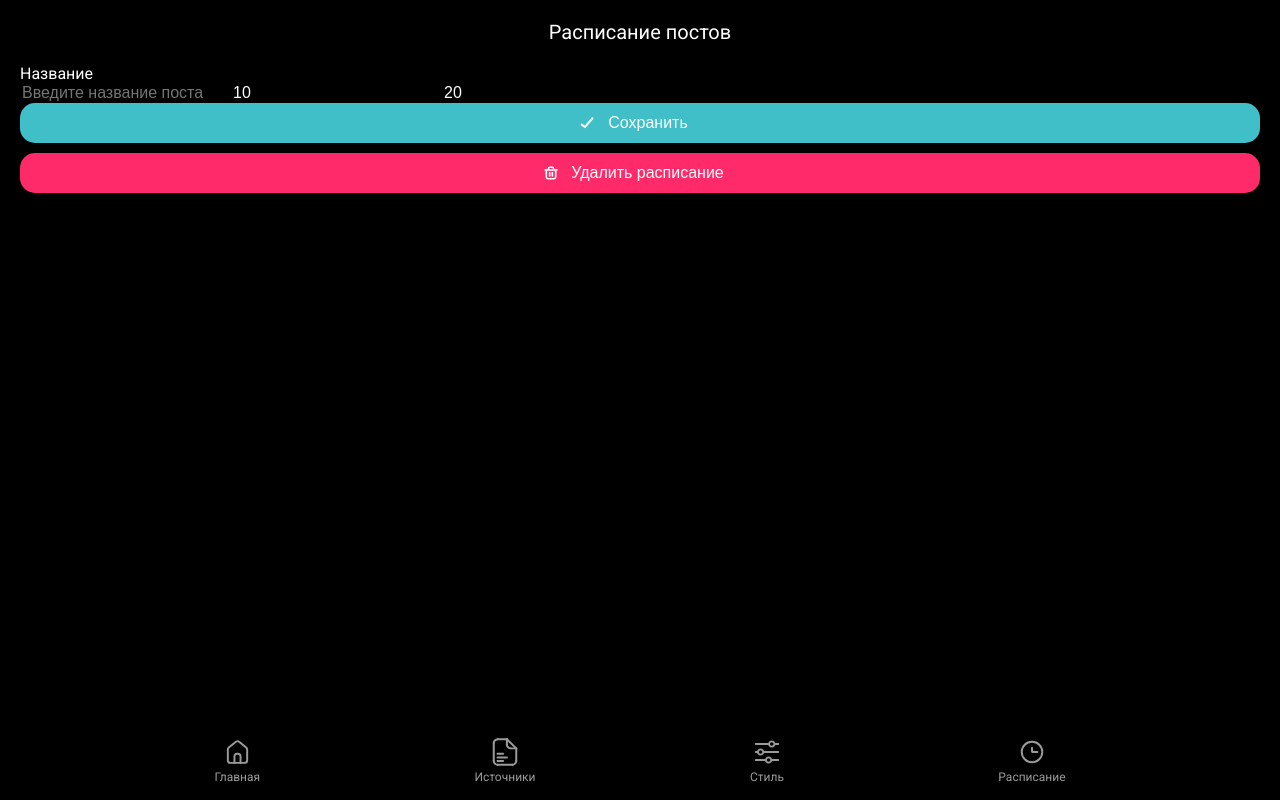
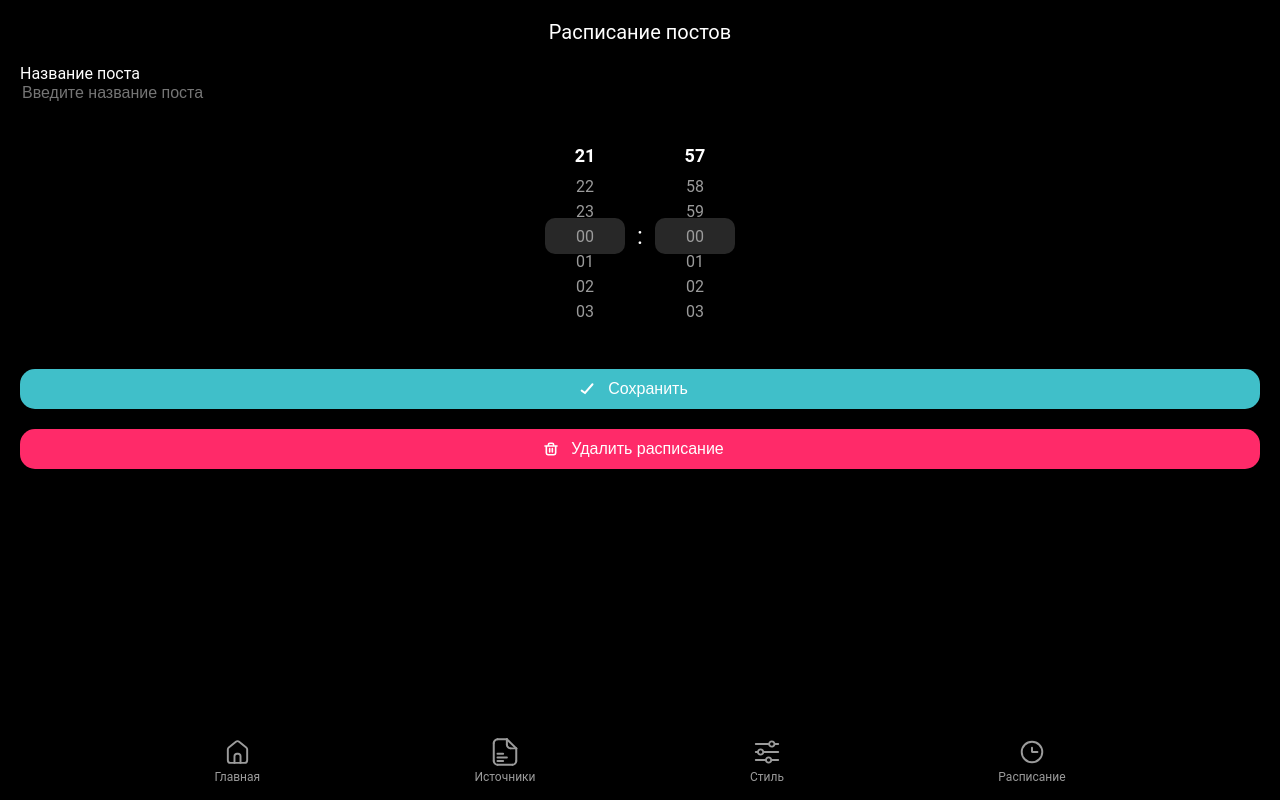
Before and after one commit to Insafch1k/admin-posts-front, an Angular app: page /new-schedule in a window 1280 px wide. Built offline with nearby package versions, Linux system fonts and the light colour scheme.

Commit message:
Полная верстка распикания постов

```diff
--- a/src/app/pages/new-schedule/new-schedule.html
+++ b/src/app/pages/new-schedule/new-schedule.html
@@ -1,13 +1,50 @@
 <app-title>Расписание постов</app-title>
-<h2>Название</h2>
+<h2>Название поста</h2>
 <app-description>
   <input
     [(ngModel)]="namePost"
     placeholder="Введите название поста"
     type="text"
 /></app-description>
-<input [(ngModel)]="hourPost" type="text" />
-<input [(ngModel)]="minutePost" type="text" />
+
+<div class="scroll-picker">
+  <div class="wheel-wrapper">
+    <div class="highlight-box"></div>
+    <div class="column" id="hour-column" (scroll)="onScroll($event, 'hour')">
+      <div class="spacer"></div>
+      <div
+        *ngFor="let hour of hours; let i = index"
+        class="item"
+        [class.selected]="i === selectedHourIndex"
+      >
+        {{ hour }}
+      </div>
+      <div class="spacer"></div>
+    </div>
+  </div>
+
+  <div class="separator">:</div>
+
+  <div class="wheel-wrapper">
+    <div class="highlight-box"></div>
+    <div
+      id="minute-column"
+      class="column"
+      (scroll)="onScroll($event, 'minute')"
+    >
+      <div class="spacer"></div>
+      <div
+        *ngFor="let minute of minutes; let i = index"
+        class="item"
+        [class.selected]="i === selectedMinuteIndex"
+      >
+        {{ minute }}
+      </div>
+      <div class="spacer"></div>
+    </div>
+  </div>
+</div>
+
 <div class="buttons">
   <app-button
     [link]="null"
--- a/src/app/pages/new-schedule/new-schedule.scss
+++ b/src/app/pages/new-schedule/new-schedule.scss
@@ -1,5 +1,74 @@
 .buttons {
-  gap: 10px;
+  margin-top: 40px;
+  gap: 20px;
   display: flex;
   flex-direction: column;
 }
+
+.scroll-picker {
+  margin-top: 40px;
+  display: flex;
+  justify-content: center;
+  align-items: center;
+  gap: 12px;
+  position: relative;
+}
+
+.wheel-wrapper {
+  position: relative;
+  width: 80px;
+  height: 186px;
+}
+
+.column {
+  width: 100%;
+  height: 100%;
+  overflow-y: scroll;
+  scroll-snap-type: y mandatory;
+  scrollbar-width: none;
+  position: relative;
+  z-index: 2;
+}
+
+.column::-webkit-scrollbar {
+  display: none;
+}
+
+.spacer {
+  height: 75px;
+}
+
+.separator {
+  font-size: 24px;
+  color: white;
+}
+
+.item {
+  height: 25px;
+  line-height: 25px;
+  text-align: center;
+  font-size: 16px;
+  color: #9b9b9b;
+  scroll-snap-align: center;
+  transition: all 0.2s;
+}
+
+.item.selected {
+  height: 36px;
+  line-height: 36px;
+  font-weight: bold;
+  font-size: 18px;
+  color: white;
+}
+
+.highlight-box {
+  position: absolute;
+  top: 75px;
+  height: 36px;
+  left: 0;
+  right: 0;
+  background-color: #282828;
+  border-radius: 10px;
+  pointer-events: none;
+  z-index: 1;
+}
--- a/src/app/pages/new-schedule/new-schedule.ts
+++ b/src/app/pages/new-schedule/new-schedule.ts
@@ -4,10 +4,11 @@ import { Description } from '../../components/description/description';
 import { FormsModule } from '@angular/forms';
 import { Button } from '../../components/button/button';
 import { ChannelService } from '../../services/channel.service';
+import { CommonModule } from '@angular/common';
 
 @Component({
   selector: 'app-new-schedule',
-  imports: [Title, Description, FormsModule, Button],
+  imports: [Title, Description, FormsModule, Button, CommonModule],
   templateUrl: './new-schedule.html',
   styleUrl: './new-schedule.scss',
 })
@@ -17,10 +18,109 @@ export class NewSchedule {
   hourPost: string = '10';
   minutePost: string = '20';
 
+  selectedHourIndex = 0;
+  selectedMinuteIndex = 0;
+
   constructor(private channelService: ChannelService) {}
 
+  rawHours = Array.from({ length: 24 }, (_, i) =>
+    i.toString().padStart(2, '0')
+  );
+  rawMinutes = Array.from({ length: 60 }, (_, i) =>
+    i.toString().padStart(2, '0')
+  );
+
+  hours: string[] = [];
+  minutes: string[] = [];
+
+  ngOnInit() {
+    this.hours = [
+      ...this.rawHours.slice(-3),
+      ...this.rawHours,
+      ...this.rawHours.slice(0, 3),
+    ];
+    this.minutes = [
+      ...this.rawMinutes.slice(-3),
+      ...this.rawMinutes,
+      ...this.rawMinutes.slice(0, 3),
+    ];
+  }
+
+  ngAfterViewInit() {
+    setTimeout(() => {
+      const hourCol = document.getElementById('hour-column');
+      const minuteCol = document.getElementById('minute-column');
+
+      if (hourCol) {
+        const items = hourCol.querySelectorAll('.item');
+        let scroll = 0;
+        for (let i = 0; i < 3; i++) {
+          scroll += (items[i] as HTMLElement).offsetHeight;
+        }
+        hourCol.scrollTop = scroll;
+      }
+
+      if (minuteCol) {
+        const items = minuteCol.querySelectorAll('.item');
+        let scroll = 0;
+        for (let i = 0; i < 3; i++) {
+          scroll += (items[i] as HTMLElement).offsetHeight;
+        }
+        minuteCol.scrollTop = scroll;
+      }
+    });
+  }
+
+  onScroll(event: any, type: 'hour' | 'minute') {
+    const column = event.target as HTMLElement;
+    const items = column.querySelectorAll('.item');
+    const columnRect = column.getBoundingClientRect();
+    const columnCenter = columnRect.top + columnRect.height / 2;
+
+    let closestIndex = 0;
+    let minDistance = Infinity;
+
+    items.forEach((item: Element, i: number) => {
+      const rect = item.getBoundingClientRect();
+      const center = rect.top + rect.height / 2;
+      const distance = Math.abs(center - columnCenter);
+      if (distance < minDistance) {
+        minDistance = distance;
+        closestIndex = i;
+      }
+    });
+
+    const isHour = type === 'hour';
+    const rawArray = isHour ? this.rawHours : this.rawMinutes;
+    const fullArray = isHour ? this.hours : this.minutes;
+    const selectedKey = isHour ? 'selectedHourIndex' : 'selectedMinuteIndex';
+    const postKey = isHour ? 'hourPost' : 'minutePost';
+
+    this[selectedKey] = closestIndex;
+    this[postKey] = fullArray[closestIndex] || '00';
+
+    // Бесконечность
+    if (closestIndex < 3) {
+      const targetIndex = closestIndex + rawArray.length;
+      let scrollTo = 0;
+      for (let i = 0; i < targetIndex; i++) {
+        scrollTo += (items[i] as HTMLElement).offsetHeight;
+      }
+      column.scrollTop = scrollTo;
+      this[selectedKey] = targetIndex;
+    } else if (closestIndex >= rawArray.length + 3) {
+      const targetIndex = closestIndex - rawArray.length;
+      let scrollTo = 0;
+      for (let i = 0; i < targetIndex; i++) {
+        scrollTo += (items[i] as HTMLElement).offsetHeight;
+      }
+      column.scrollTop = scrollTo;
+      this[selectedKey] = targetIndex;
+    }
+  }
+
   savePost() {
-    console.log(this.hourPost);
+    console.log(this.hourPost, this.minutePost);
   }
 
   deletePost() {}
--- a/src/index.html
+++ b/src/index.html
@@ -1,14 +1,14 @@
-<!doctype html>
+<!DOCTYPE html>
 <html lang="en">
   <head>
-  <meta charset="utf-8">
+    <meta charset="utf-8" />
     <title>SmartPost</title>
-  <base href="/">
-  <meta name="viewport" content="width=device-width, initial-scale=1">
-  <link rel="icon" type="image/x-icon" href="favicon.ico">
-  <link rel="preconnect" href="https://fonts.googleapis.com">
-  <link rel="preconnect" href="https://fonts.gstatic.com" crossorigin>
-  <link href="https://fonts.googleapis.com/css2?family=Roboto:ital,wght@0,100..900;1,100..900&display=swap" rel="stylesheet">
+    <base href="/" />
+    <meta name="viewport" content="width=device-width, initial-scale=1" />
+    <link rel="icon" type="image/x-icon" href="favicon.ico" />
+    <link rel="preconnect" href="https://fonts.googleapis.com" />
+    <link rel="preconnect" href="https://fonts.gstatic.com" crossorigin />
+    <!-- <link href="https://fonts.googleapis.com/css2?family=Roboto:ital,wght@0,100..900;1,100..900&display=swap" rel="stylesheet"> -->
   </head>
   <body>
     <app-root></app-root>
```
Lines whose indentation alone changed are shown as unchanged.
